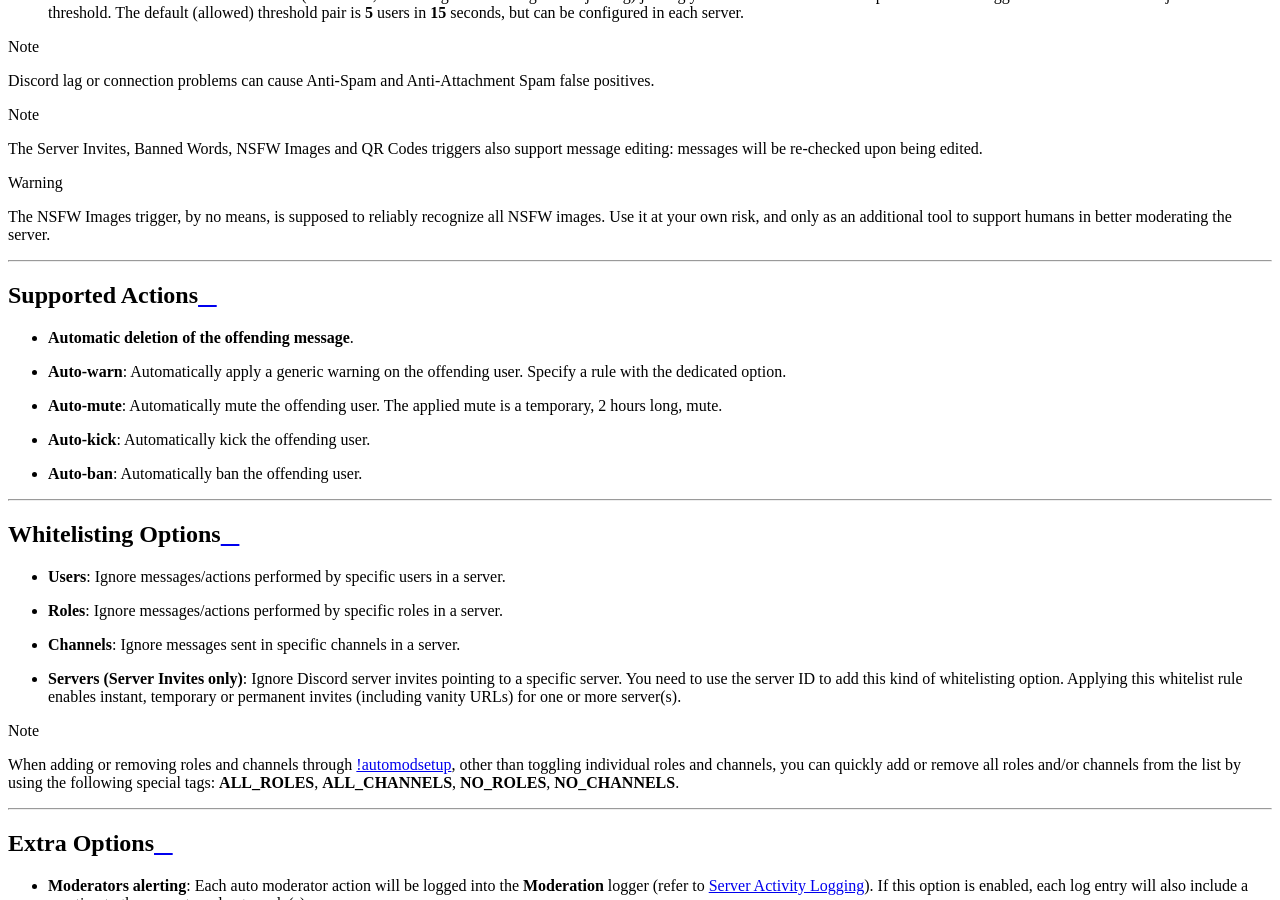
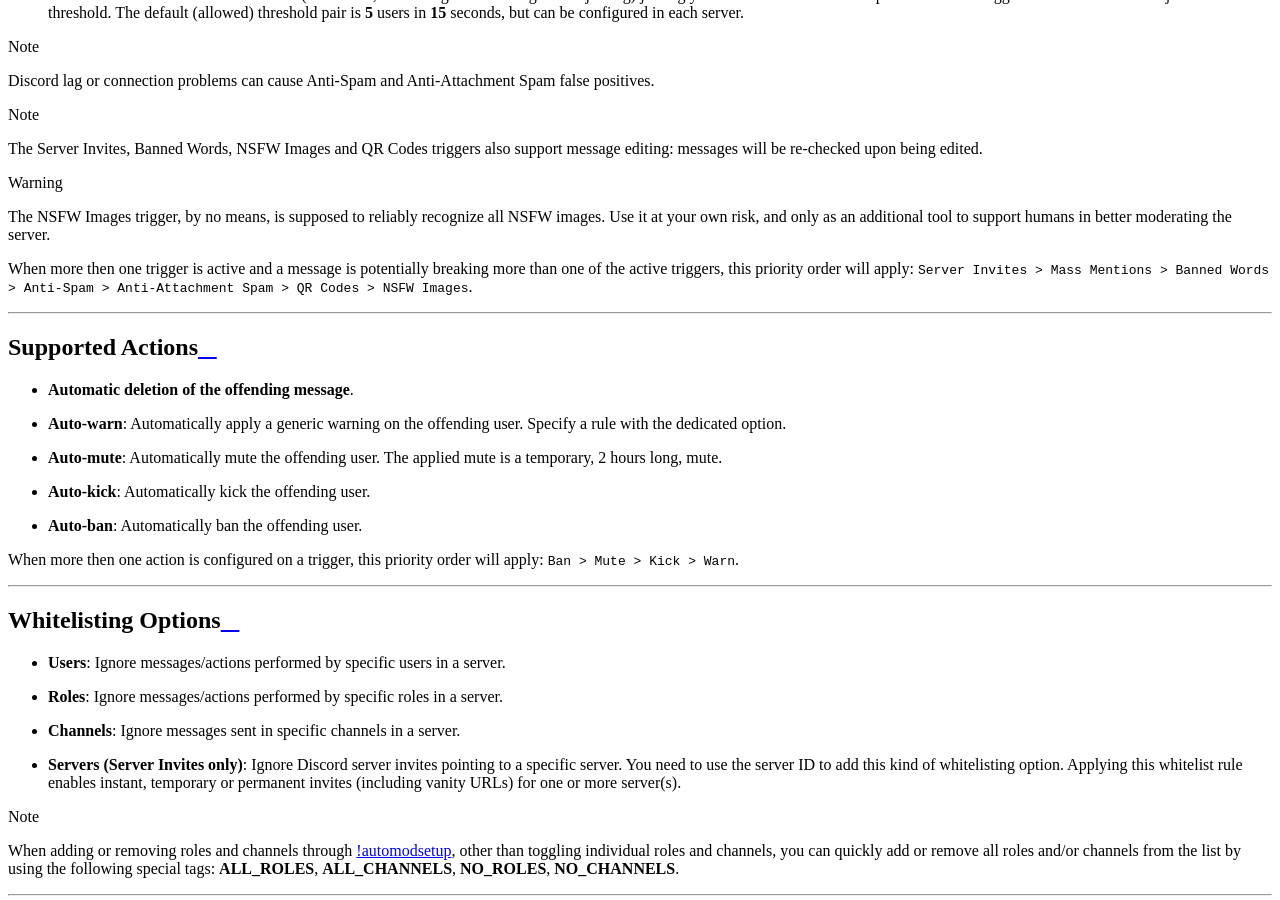
Before and after one commit to cycloptux/GiselleBot-Documentation, a Sphinx documentation site: the page built from docs/source/moderation_and_administration/automoderator.rst, in a window 1280 px wide and 900 px high, scrolled down 2075 px. Built offline with Sphinx 7.4.7 and the Read the Docs theme 2.0.0, drawn with Linux system fonts in a browser that asks for light colours.

Commit message:
Added priority specifications for triggers and actions.

```diff
--- a/docs/source/moderation_and_administration/automoderator.rst
+++ b/docs/source/moderation_and_administration/automoderator.rst
@@ -32,6 +32,8 @@ Supported Triggers
 .. warning::
     The NSFW Images trigger, by no means, is supposed to reliably recognize all NSFW images. Use it at your own risk, and only as an additional tool to support humans in better moderating the server.
 
+When more then one trigger is active and a message is potentially breaking more than one of the active triggers, this priority order will apply: ``Server Invites > Mass Mentions > Banned Words > Anti-Spam > Anti-Attachment Spam > QR Codes > NSFW Images``.
+
 ....
 
 Supported Actions
@@ -42,6 +44,8 @@ Supported Actions
 * **Auto-mute**: Automatically mute the offending user. The applied mute is a temporary, 2 hours long, mute.
 * **Auto-kick**: Automatically kick the offending user.
 * **Auto-ban**: Automatically ban the offending user.
+
+When more then one action is configured on a trigger, this priority order will apply: ``Ban > Mute > Kick > Warn``.
 
 ....
 
```
